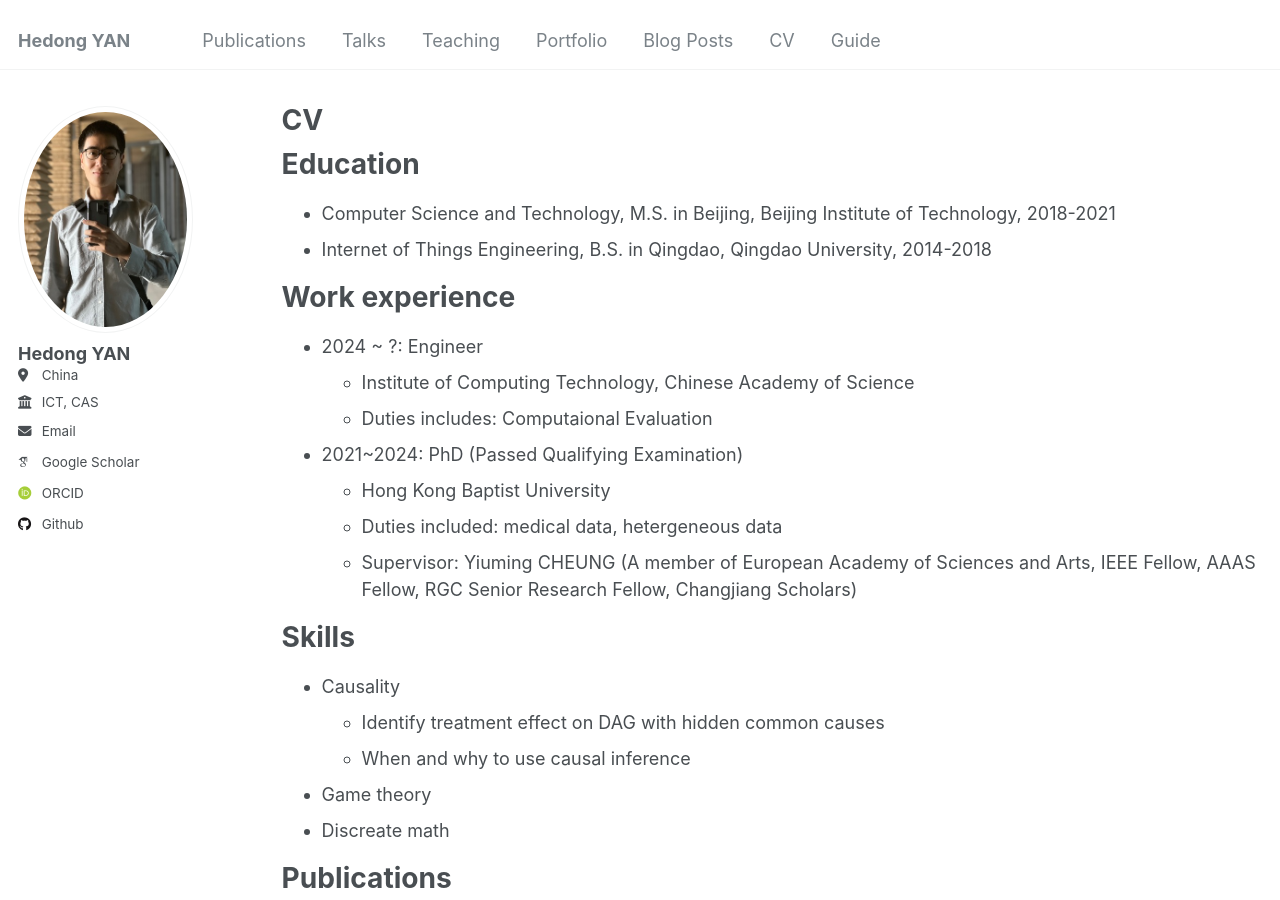
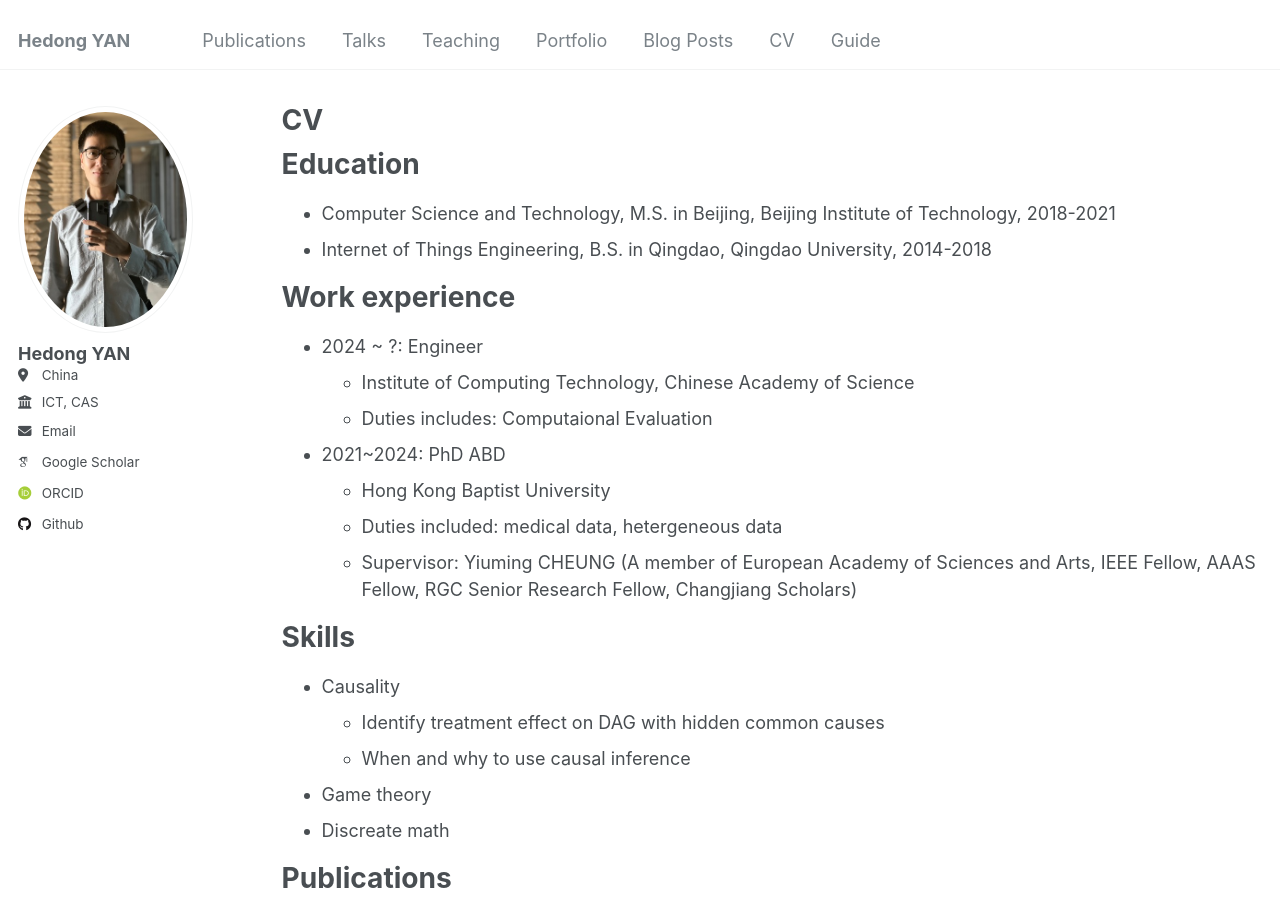
Before and after one commit to hedongyan/hedongyan.github.io, a Jekyll site: the page built from _pages/cv.md, in a window 1280 px wide and 900 px high. Built offline with Jekyll 4.4.1, drawn with Linux system fonts in a browser that asks for light colours; some web fonts are replaced.

Commit message:
Update cv.md

```diff
--- a/_pages/cv.md
+++ b/_pages/cv.md
@@ -20,7 +20,7 @@ Work experience
   * Institute of Computing Technology, Chinese Academy of Science
   * Duties includes: Computaional Evaluation
 
-* 2021~2024: PhD (Passed Qualifying Examination)
+* 2021~2024: PhD ABD
   * Hong Kong Baptist University
   * Duties included: medical data, hetergeneous data
   * Supervisor: Yiuming CHEUNG (A member of European Academy of Sciences and Arts, IEEE Fellow, AAAS Fellow, RGC Senior Research Fellow, Changjiang Scholars)
```
